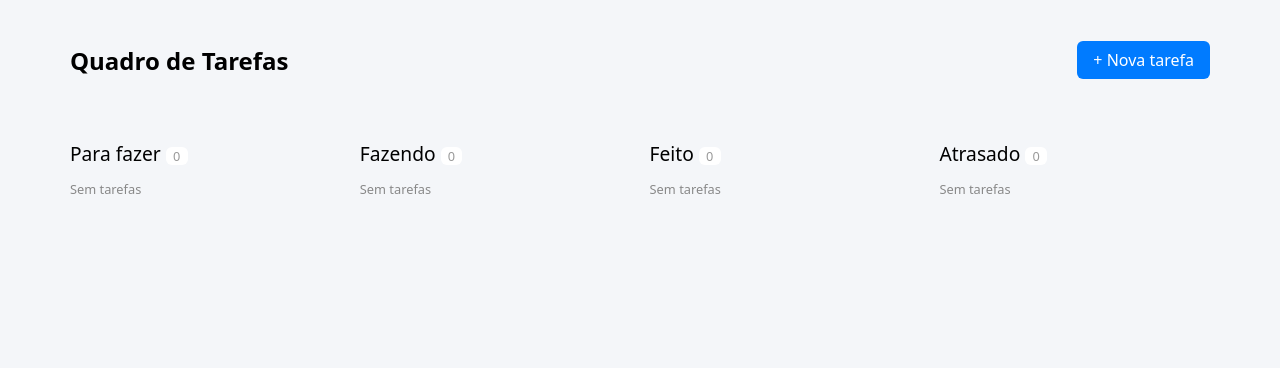
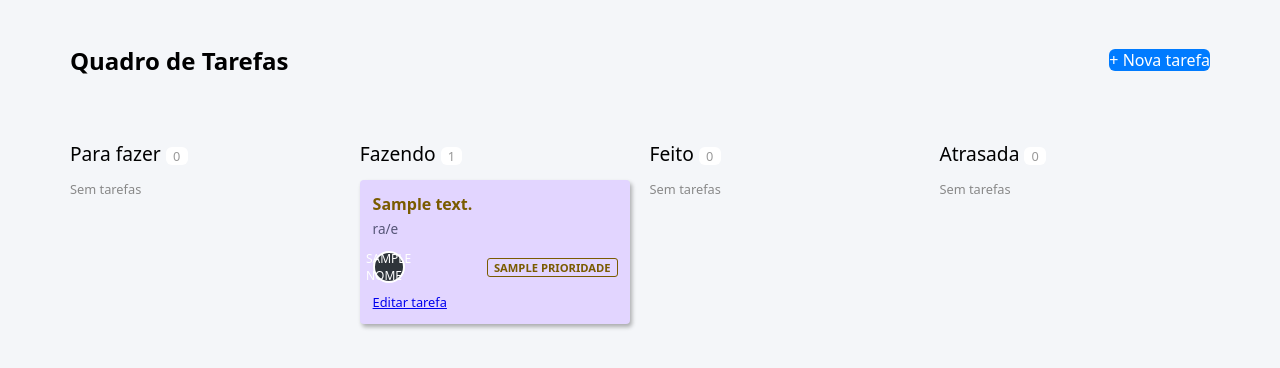
Before and after one commit to abnerdev-07/Atividade-007-Jucimar, a Flask app: template gerenciador_de_tarefas/templates/contatos/lista.html in a window 1280 px wide. Shown: the part 59-427 px from the top of the page. Run offline with Flask 3, Linux system fonts and the light colour scheme; the template is opened without the code that fills it: most values are stand-ins (such as "Sample title", 1, 10 or a date in 2020).

Commit message:
Revert "Update lista.html"

```diff
--- a/gerenciador_de_tarefas/templates/contatos/lista.html
+++ b/gerenciador_de_tarefas/templates/contatos/lista.html
@@ -2,68 +2,221 @@
 
 {% block content %}
 <style>
-  .kanban { display: grid; grid-template-columns: repeat(4, 1fr); gap: 1.2rem; align-items: start; }
-  .coluna h3 { font-size: 1.2rem; font-weight: 400; margin-bottom: .8rem; }
-  .coluna .contador { background: #fff; border-radius: 6px; padding: 0 .45rem; font-size: .8rem; color: #999; }
-  .card-tarefa h4 { font-size: 1rem; font-weight: 600; margin: 0 0 .3rem 0; }
-  .card-tarefa .prazo { font-size: .85rem; color: #557; }
-  .card-rodape { display: flex; justify-content: space-between; align-items: center; margin: .8rem 0 .4rem 0; }
-  .avatares { display: flex; align-items: center; }
-  .avatar { width: 28px; height: 28px; border-radius: 50%; background: #2e343a; color: #fff; font-size: .75rem; display: flex; align-items: center; justify-content: center; border: 2px solid #fff; margin-right: -8px; }
-  .editar { font-size: .8rem; }
-  .vazio { color: #888; font-size: .8rem; }
+  .kanban {
+    display: grid;
+    grid-template-columns: repeat(4, 1fr);
+    gap: 1.2rem;
+    align-items: start;
+  }
 
-  @media (max-width: 992px) { .kanban { grid-template-columns: repeat(2, 1fr); } }
-  @media (max-width: 576px) { .kanban { grid-template-columns: 1fr; } }
+  .coluna h3 {
+    font-size: 1.2rem;
+    font-weight: 400;
+    margin-bottom: .8rem;
+  }
+
+  .coluna .contador {
+    background: #fff;
+    border-radius: 6px;
+    padding: 0 .45rem;
+    font-size: .8rem;
+    color: #999;
+  }
+
+  /* Estilo padrão dos cartões */
+  .card-tarefa {
+    border-radius: 4px;
+    padding: .8rem;
+    margin-bottom: .9rem;
+    box-shadow: 2px 3px 4px rgba(0, 0, 0, .3);
+    min-height: 90px;
+  }
+
+  /* Azul: Para fazer */
+  .card-tarefa.status-fazer {
+    background: #b9deff;
+  }
+
+  /* Lilás: Fazendo */
+  .card-tarefa.status-fazendo {
+    background: #e2d5ff;
+  }
+
+  /* Verde: Feito */
+  .card-tarefa.status-feito {
+    background: #d4ffc4;
+  }
+
+  /* Laranja: Atrasada */
+  .card-tarefa.status-atrasada {
+    background: #ffd592;
+  }
+
+  .card-tarefa h4 {
+    font-size: 1rem;
+    font-weight: 600;
+    margin: 0 0 .3rem 0;
+  }
+
+  .card-tarefa .prazo {
+    font-size: .85rem;
+    color: #557;
+  }
+
+  .card-rodape {
+    display: flex;
+    justify-content: space-between;
+    align-items: center;
+    margin: .8rem 0 .4rem 0;
+  }
+
+  .avatares {
+    display: flex;
+    align-items: center;
+  }
+
+  .avatar {
+    width: 28px;
+    height: 28px;
+    border-radius: 50%;
+    background: #2e343a;
+    color: #fff;
+    font-size: .75rem;
+    display: flex;
+    align-items: center;
+    justify-content: center;
+    border: 2px solid #fff;
+    margin-right: -8px;
+  }
+
+  .prioridade {
+    font-size: .7rem;
+    font-weight: 700;
+    padding: 1px 6px;
+    border-radius: 3px;
+    border: 1px solid;
+    text-transform: uppercase;
+  }
+
+  .prioridade.alta {
+    background: #ffb3b3;
+    color: #b33;
+    border-color: #e66;
+  }
+
+  .prioridade.media {
+    background: #a8d4ff;
+    color: #2a6db0;
+    border-color: #5aa5ee;
+  }
+
+  .prioridade.baixa {
+    background: #d6d6d6;
+    color: #555;
+    border-color: #aaa;
+  }
+
+  .editar {
+    font-size: .8rem;
+  }
+
+  .vazio {
+    color: #888;
+    font-size: .8rem;
+  }
+
+  /* Ajuste para telas menores */
+  @media (max-width: 992px) {
+    .kanban {
+      grid-template-columns: repeat(2, 1fr);
+    }
+  }
+
+  @media (max-width: 576px) {
+    .kanban {
+      grid-template-columns: 1fr;
+    }
+  }
 </style>
 
 <div class="container mt-4">
 
   <div class="d-flex justify-content-between align-items-center mb-4">
     <h2 class="fw-normal">Quadro de Tarefas</h2>
-    <a href="{{ url_for('tarefas.nova_tarefa') }}" class="btn btn-primary" style="padding: .5rem 1rem;">+ Nova tarefa</a>
+
+    <a href="{{ url_for('tarefas.nova_tarefa') }}"
+       class="btn btn-primary">
+      + Nova tarefa
+    </a>
   </div>
 
   {% set colunas = [
     ('fazer', 'Para fazer'),
     ('fazendo', 'Fazendo'),
     ('feito', 'Feito'),
-    ('atrasado', 'Atrasado')
+    ('atrasada', 'Atrasada')
   ] %}
 
   <div class="kanban">
+
     {% for chave, titulo in colunas %}
-      {% set itens = tarefas | selectattr('status_final', 'equalto', chave) | list %}
+      {% set itens = tarefas | selectattr('status', 'equalto', chave) | list %}
 
       <div class="coluna">
-        <h3>{{ titulo }} <span class="contador">{{ itens | length }}</span></h3>
+
+        <h3>
+          {{ titulo }}
+          <span class="contador">{{ itens | length }}</span>
+        </h3>
 
         {% for tarefa in itens %}
-          <div class="card-tarefa status-{{ tarefa.status_final }}">
+
+          <div class="card-tarefa status-{{ tarefa.status }}">
+
             <h4>{{ tarefa.descricao }}</h4>
 
             <div class="prazo">
-              {% if tarefa.prazo %}{{ tarefa.prazo[8:10] }}/{{ tarefa.prazo[5:7] }}{% else %}Sem prazo{% endif %}
+              {% if tarefa.prazo %}
+                {{ tarefa.prazo[8:10] }}/{{ tarefa.prazo[5:7] }}
+              {% else %}
+                Sem prazo
+              {% endif %}
             </div>
 
             <div class="card-rodape">
+
               <div class="avatares">
                 {% for c in tarefa.contatos %}
-                  <span class="avatar" title="{{ c.nome }}">{{ c.nome[0] | upper }}</span>
+                  <span class="avatar" title="{{ c.nome }}">
+                    {{ c.nome[0] | upper }}
+                  </span>
                 {% else %}
                   <span class="vazio">Sem responsável</span>
                 {% endfor %}
               </div>
-              <span class="prioridade {{ tarefa.prioridade }}">{{ tarefa.prioridade }}</span>
+
+              <span class="prioridade {{ tarefa.prioridade }}">
+                {{ tarefa.prioridade }}
+              </span>
+
             </div>
 
-            <a class="editar" href="{{ url_for('tarefas.editar_tarefa', tarefa_id=tarefa.id) }}">Editar tarefa</a>
+            <a class="editar"
+               href="{{ url_for('tarefas.editar_tarefa', tarefa_id=tarefa.id) }}">
+              Editar tarefa
+            </a>
+
           </div>
+
         {% else %}
+
           <p class="vazio">Sem tarefas</p>
+
         {% endfor %}
+
       </div>
     {% endfor %}
+
   </div>
 
   {% if not tarefas %}
```
